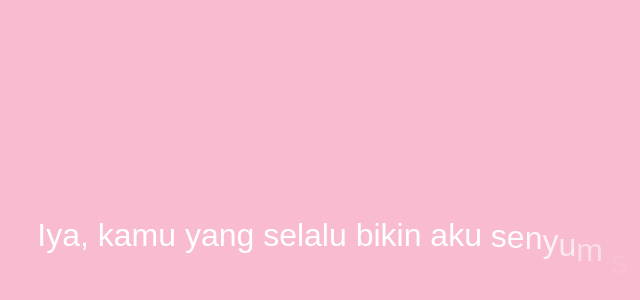
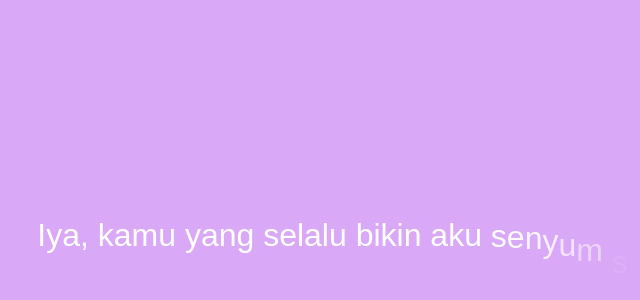
Before and after one commit to kemedcuy/cihu-site, a plain HTML site: page index.html in a window 1280 px wide. Shown: the part 124-424 px from the top of the page, without its empty margins (255-895 px from the left). Drawn offline with Linux system fonts and the light colour scheme.

Commit message:
index.html

```diff
--- a/index.html
+++ b/index.html
@@ -8,7 +8,7 @@
     body {
       margin: 0;
       padding: 0;
-      background: #f8bbd0;
+      background: #d9a8f7;
       color: white;
       font-family: 'Poppins', sans-serif;
       height: 100vh;
```
